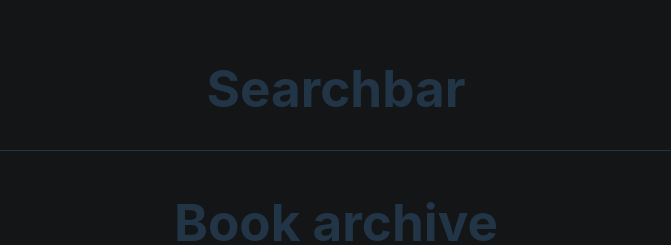
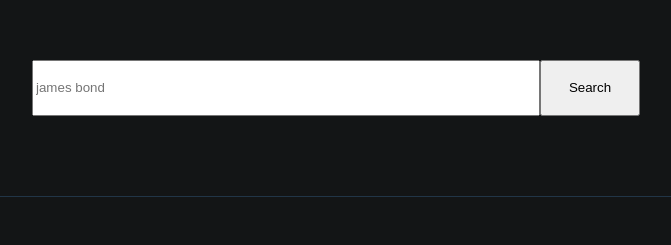
Before and after one commit to mapclean9r/uin23ak4_booksearch_Kjellman, a React (Vite) app in the folder booksearch/: page / in a window 1280 px wide. Shown: the part 292-537 px from the top of the page, without its empty margins (304-975 px from the left). Built offline with nearby package versions, Linux system fonts and the light colour scheme; no server answers.

Commit message:
+searchbar

```diff
--- a/booksearch/src/components/BookCards.jsx
+++ b/booksearch/src/components/BookCards.jsx
@@ -5,7 +5,6 @@
 
     const [post, setPost] = useState()
     const [isbn, setIsbn] = useState()
-    const [image, setImage] = useState()
     const amazonUrl = `https://www.amazon.com/s?k=${isbn}`
 
     const getBook = async() => {
@@ -33,11 +32,11 @@
         <ul className="book-items">
             {post?.docs?.map((item, i) => <li key={i}>
 
-                <h2>{post?.docs[i].title}</h2>
-                <p>Published: {post?.docs[i].first_publish_year}</p>
-                <p>Author: {post?.docs[i].author_name}</p>
-                <p>Average Rating: {post?.docs[i].ratings_average}</p>
-                <button onClick={()=>handleClick(post?.docs[i].isbn[0])}>
+                <h2>{item.title}</h2>
+                <p>Published: {item.first_publish_year}</p>
+                <p>Author: {item.author_name}</p>
+                <p>Average Rating: {item.ratings_average}</p>
+                <button onClick={()=>handleClick(item.isbn[0])}>
                     <a href={`https://www.amazon.com/s?k=${isbn}`}>Amazon store</a>
                 </button>
                 </li>)}
--- a/booksearch/src/components/Layout.jsx
+++ b/booksearch/src/components/Layout.jsx
@@ -1,8 +1,10 @@
+import SearchResults from "./SearchResults";
+
 export default function Layout({children}){
     return(
         <>
 
-            <h1>Searchbar</h1>
+            <SearchResults/>
 
         <main>
             {children}
--- a/booksearch/src/components/SearchResults.jsx
+++ b/booksearch/src/components/SearchResults.jsx
@@ -0,0 +1,17 @@
+import { useState } from "react"
+
+export default function SearchResults(){
+
+    const [search, setSearch] = useState("")
+
+    const handleChange = (event)=>{
+        setSearch(event.target.value)
+    }
+
+    return(
+        <form className="searchbar">
+            <input className="bar" type="txt" id="search" placeholder="james bond" onChange={handleChange}></input>
+            <input className="sub" type="submit" value="Search"></input>
+        </form>
+    )
+}
--- a/booksearch/src/styles/_bookcard.scss
+++ b/booksearch/src/styles/_bookcard.scss
@@ -1,6 +1,5 @@
 .book-cards{
     border-top: 1px solid;
-
 
     h1{
         display: block;
@@ -29,8 +28,6 @@
             button{
                 max-height: 3rem;
             }
-
         }
     }
-
 }
--- /dev/null
+++ b/booksearch/src/styles/_searchbar.scss
@@ -0,0 +1,14 @@
+form{
+    padding: 5rem;
+
+    .bar{
+        height: 50px;
+        width: 500px;
+    }
+
+    .sub{
+        height: 56px;
+        width: 100px;
+        cursor: pointer;
+    }
+}
--- a/booksearch/src/styles/main.scss
+++ b/booksearch/src/styles/main.scss
@@ -1,5 +1,6 @@
 @import 'layout';
-@import 'bookcard.scss';
+@import 'bookcard';
+@import 'searchbar';
 
 body{
     background-color: #131516;
```
